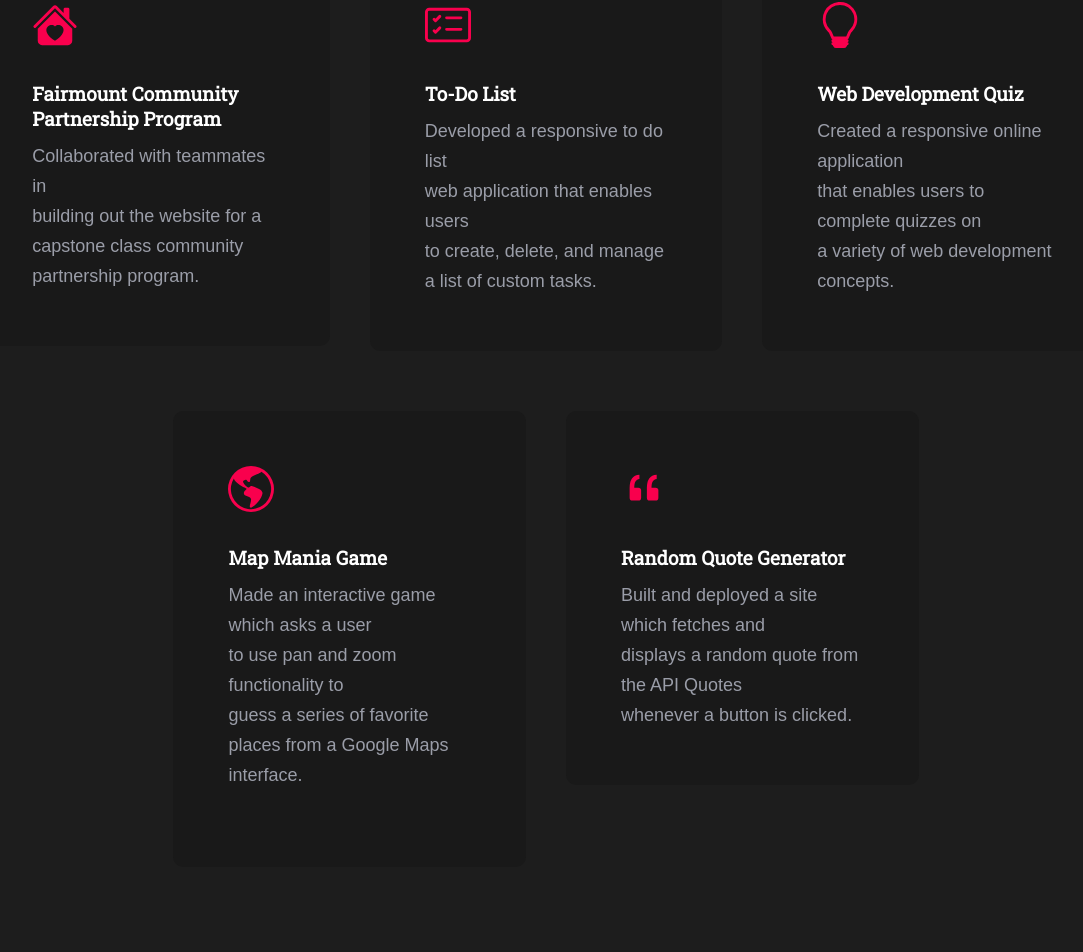
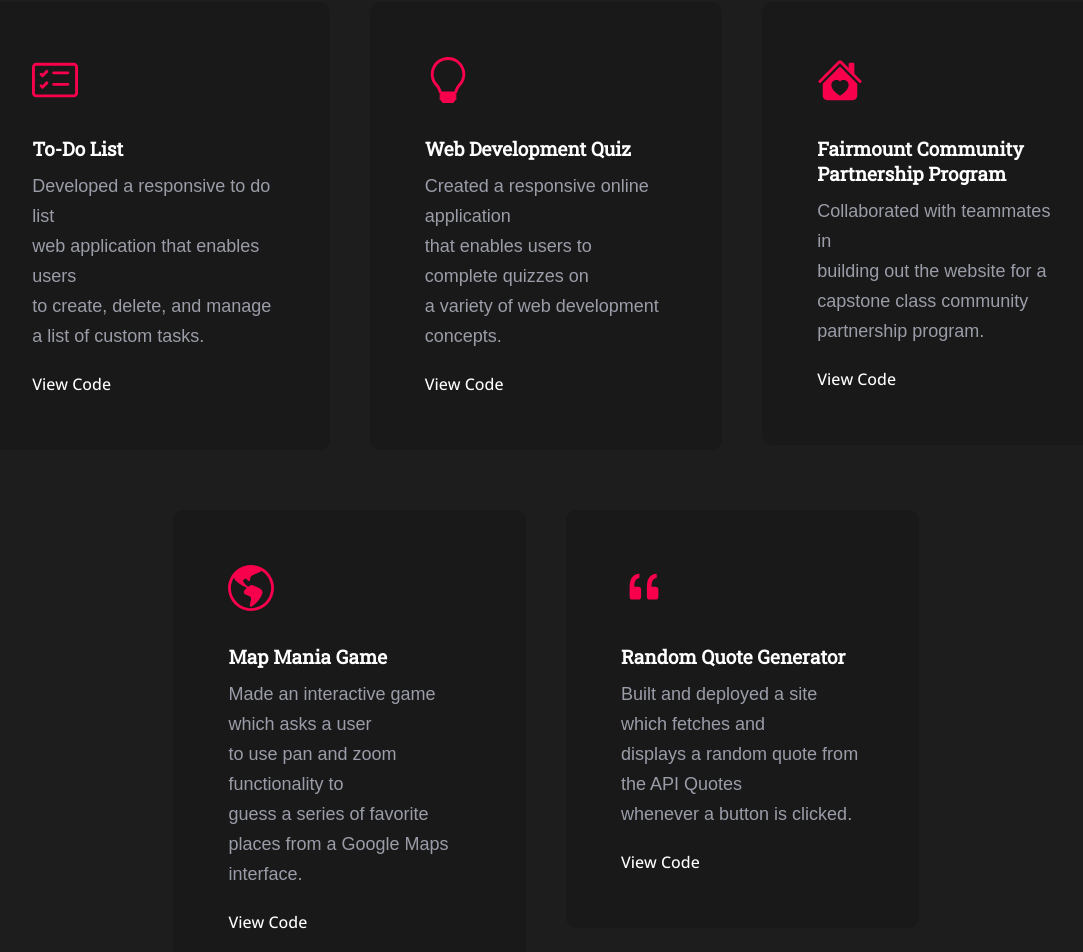
Before and after one commit to tylerquinnlewisu/portfolio-tq, a React (Create React App) app: page / in a window 1280 px wide. Shown: the part 1937-2889 px from the top of the page, without its empty margins (94-1177 px from the left). Built offline with nearby package versions, Linux system fonts and the light colour scheme; a web font is replaced by a local one.

Commit message:
Added Download Resume Button; Added Project Repository Links

```diff
--- a/src/components/About.js
+++ b/src/components/About.js
@@ -42,6 +42,8 @@ function About() {
                             {/*
                             <a href="javascript:void( window.open( 'https://form.jotform.com/230024697676160', 'blank', 'scrollbars=yes, toolbar=no, width=700, height=500' ) ) "><button className="about btn target">Let's get in touch</button></a>
                             */}
+                            <a href='/TylerQuinn03.pdf' download><button className="about btn target">Download Resume</button></a>
+
                         </div>
 
 
--- a/src/components/Portfolio.css
+++ b/src/components/Portfolio.css
@@ -48,7 +48,15 @@ h1.portfolio_txt {
     font-family: 'Roboto Slab', serif;
     padding: 10px 0px;
 }
-/* RESPONSIVE */
+
+.viewcode{
+    color: #fff;
+}
+
+.viewcode:hover{
+    color: #1d1d1d;
+}
+
 @media only screen and (max-width: 1024px){
 .portfolio_set {
     padding: 32px;
--- a/src/components/Portfolio.js
+++ b/src/components/Portfolio.js
@@ -19,28 +19,6 @@ function Portfolio() {
         <div className="row">
 
 
-          <a className="col_3" href="https://mango-ground-0c9924810.1.azurestaticapps.net/">
-            <div className="portfolio_set target">
-              <div className="item">
-              <svg xmlns="http://www.w3.org/2000/svg" width="46" height="46" fill="currentColor" class="bi bi-house-heart-fill" viewBox="0 0 16 16">
-                <path d="M7.293 1.5a1 1 0 0 1 1.414 0L11 3.793V2.5a.5.5 0 0 1 .5-.5h1a.5.5 0 0 1 .5.5v3.293l2.354 2.353a.5.5 0 0 1-.708.707L8 2.207 1.354 8.853a.5.5 0 1 1-.708-.707L7.293 1.5Z"/>
-                <path d="m14 9.293-6-6-6 6V13.5A1.5 1.5 0 0 0 3.5 15h9a1.5 1.5 0 0 0 1.5-1.5V9.293Zm-6-.811c1.664-1.673 5.825 1.254 0 5.018-5.825-3.764-1.664-6.691 0-5.018Z"/>
-              </svg>
-              </div>
-              <div className="portfolio_">
-                <h1 className="portfolio_txt">Fairmount Community Partnership Program</h1>
-                <p className="p portfolio_txt p_color">
-                Collaborated with teammates in
-                </p>
-                <p className="p portfolio_txt p_color">
-                  building out the website for a
-                </p>
-                <p className="p portfolio_txt p_color">capstone class community partnership program.</p>
-              </div>
-            </div>
-          </a>
-
-
           <a className="col_3" href="https://todolist-tq.azurewebsites.net/">
             <div className="portfolio_set target">
               <div className="item">
@@ -59,6 +37,8 @@ function Portfolio() {
                 </p>
                 <p className="p portfolio_txt p_color">to create, delete, and manage a list of custom tasks.</p>
               </div>
+              <br />
+              <a className='viewcode' href='https://github.com/tylerquinnlewisu/todolist-tq'>View Code</a>
             </div>
           </a>
 
@@ -80,6 +60,32 @@ function Portfolio() {
                 </p>
                 <p className="p portfolio_txt p_color">a variety of web development concepts.</p>
               </div>
+              <br />
+              <a className='viewcode' href='https://github.com/tylerquinnlewisu/webdevquiz'>View Code</a>
+            </div>
+          </a>
+
+
+          <a className="col_3" href="https://mango-ground-0c9924810.1.azurestaticapps.net/">
+            <div className="portfolio_set target">
+              <div className="item">
+              <svg xmlns="http://www.w3.org/2000/svg" width="46" height="46" fill="currentColor" class="bi bi-house-heart-fill" viewBox="0 0 16 16">
+                <path d="M7.293 1.5a1 1 0 0 1 1.414 0L11 3.793V2.5a.5.5 0 0 1 .5-.5h1a.5.5 0 0 1 .5.5v3.293l2.354 2.353a.5.5 0 0 1-.708.707L8 2.207 1.354 8.853a.5.5 0 1 1-.708-.707L7.293 1.5Z"/>
+                <path d="m14 9.293-6-6-6 6V13.5A1.5 1.5 0 0 0 3.5 15h9a1.5 1.5 0 0 0 1.5-1.5V9.293Zm-6-.811c1.664-1.673 5.825 1.254 0 5.018-5.825-3.764-1.664-6.691 0-5.018Z"/>
+              </svg>
+              </div>
+              <div className="portfolio_">
+                <h1 className="portfolio_txt">Fairmount Community Partnership Program</h1>
+                <p className="p portfolio_txt p_color">
+                Collaborated with teammates in
+                </p>
+                <p className="p portfolio_txt p_color">
+                  building out the website for a
+                </p>
+                <p className="p portfolio_txt p_color">capstone class community partnership program.</p>
+              </div>
+              <br />
+              <a className='viewcode' href='https://github.com/tylerquinnlewisu/softwaresystemscapstoneteamthreeproject'>View Code</a>
             </div>
           </a>
 
@@ -101,8 +107,9 @@ function Portfolio() {
                   to use pan and zoom functionality to
                 </p>
                 <p className="p portfolio_txt p_color">guess a series of favorite places from a Google Maps interface.</p>
-                <br />
               </div>
+              <br />
+              <a className='viewcode' href='https://github.com/'>View Code</a>
             </div>
             <br />
           </a>
@@ -127,6 +134,8 @@ function Portfolio() {
                 </p>
                 <p className="p portfolio_txt p_color"> whenever a button is clicked.</p>
               </div>
+              <br />
+              <a className='viewcode' href='https://github.com/'>View Code</a>
             </div>
           </a>
 
```
Also changed, not shown: src/components/About.css (indentation only), 1 other file (tests, documents, lock files or other folders).
